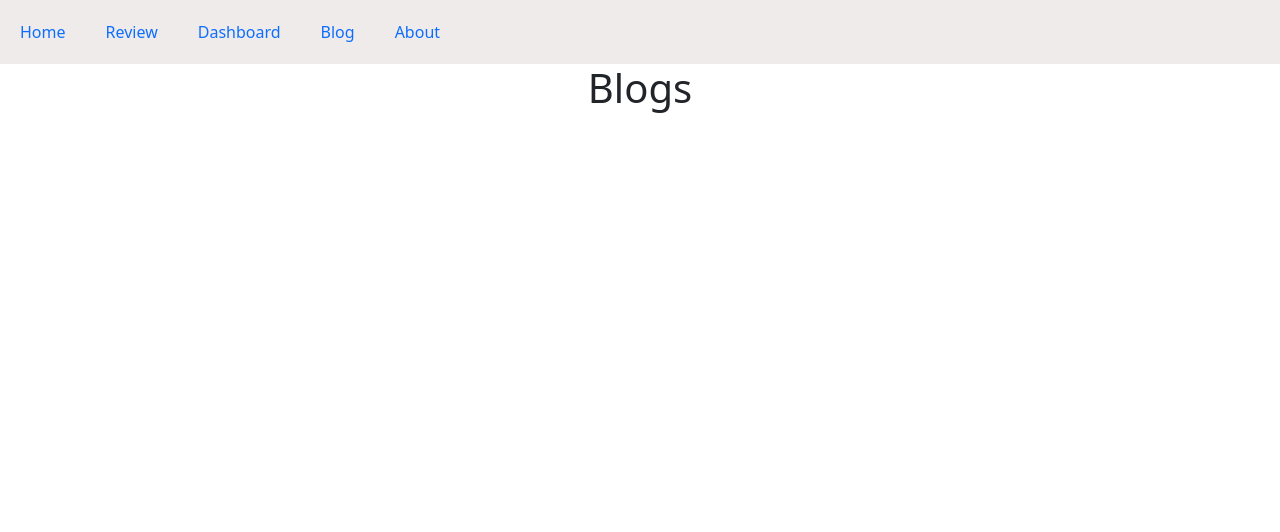
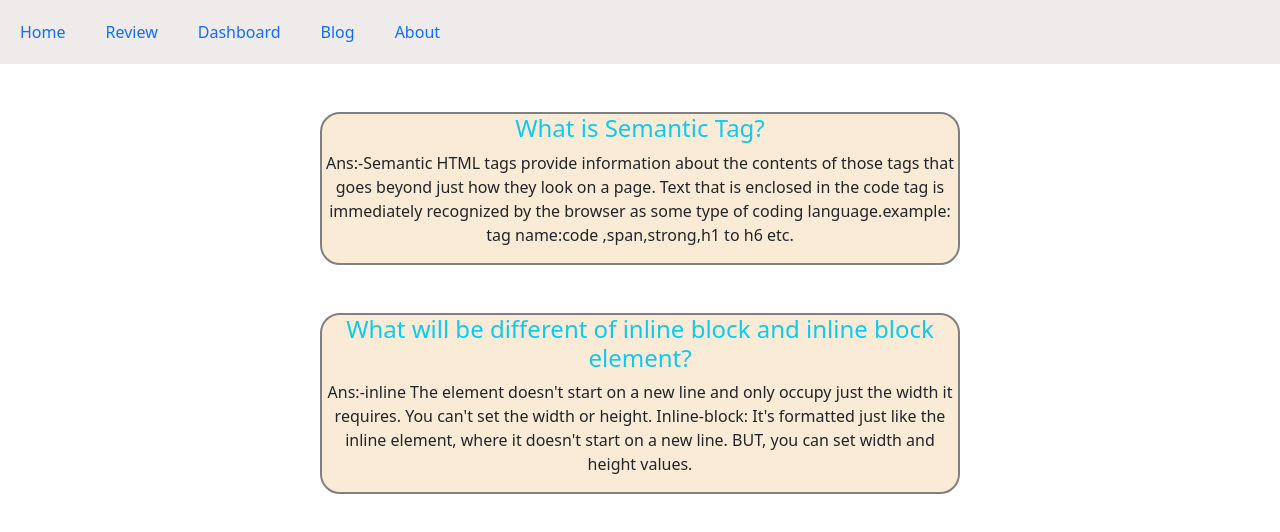
Before and after one commit to Nasirdiu/Assientment--9, a React (Create React App) app: page /blog in a window 1280 px wide. Shown: the top 532 px of the page. Built offline with nearby package versions, Linux system fonts and the light colour scheme.

Commit message:
question ans

```diff
--- /dev/null
+++ b/src/components/Blogs/Blog.css
@@ -0,0 +1,5 @@
+.blog{
+    border: 2px solid gray;
+    background-color: antiquewhite;
+    border-radius: 20px;
+}
--- a/src/components/Blogs/Blogs.js
+++ b/src/components/Blogs/Blogs.js
@@ -1,11 +1,31 @@
-import React from 'react';
-
+import React from "react";
+import "./Blog.css";
 const Blogs = () => {
-    return (
-        <div>
-            <h1>Blogs</h1>
-        </div>
-    );
+  return (
+    <div>
+      <div className="blog mt-5 w-50 m-auto">
+        <h4 className="text-info">What is Semantic Tag?</h4>
+        <p>
+          Ans:-Semantic HTML tags provide information about the contents of
+          those tags that goes beyond just how they look on a page. Text that is
+          enclosed in the code tag is immediately recognized by the browser as
+          some type of coding language.example: tag name:code ,span,strong,h1 to
+          h6 etc.
+        </p>
+      </div>
+      <div className="blog mt-5 w-50 m-auto">
+        <h4 className="text-info">
+          What will be different of inline block and inline block element?
+        </h4>
+        <p>
+          Ans:-inline The element doesn't start on a new line and only occupy
+          just the width it requires. You can't set the width or height.
+          Inline-block: It's formatted just like the inline element, where it
+          doesn't start on a new line. BUT, you can set width and height values.
+        </p>
+      </div>
+    </div>
+  );
 };
 
 export default Blogs;
```
Also changed, not shown: 1 other file (tests, documents, lock files or other folders).
